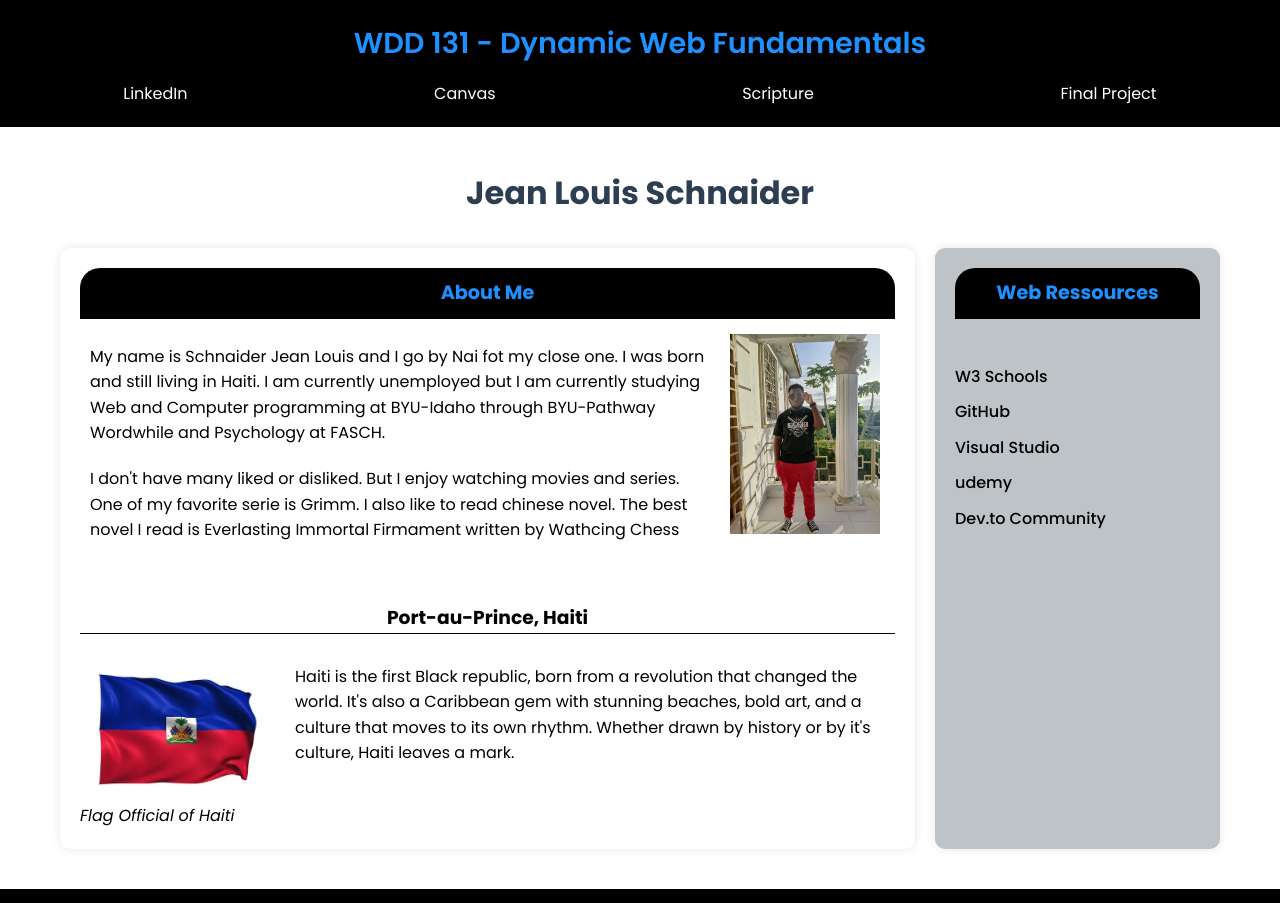
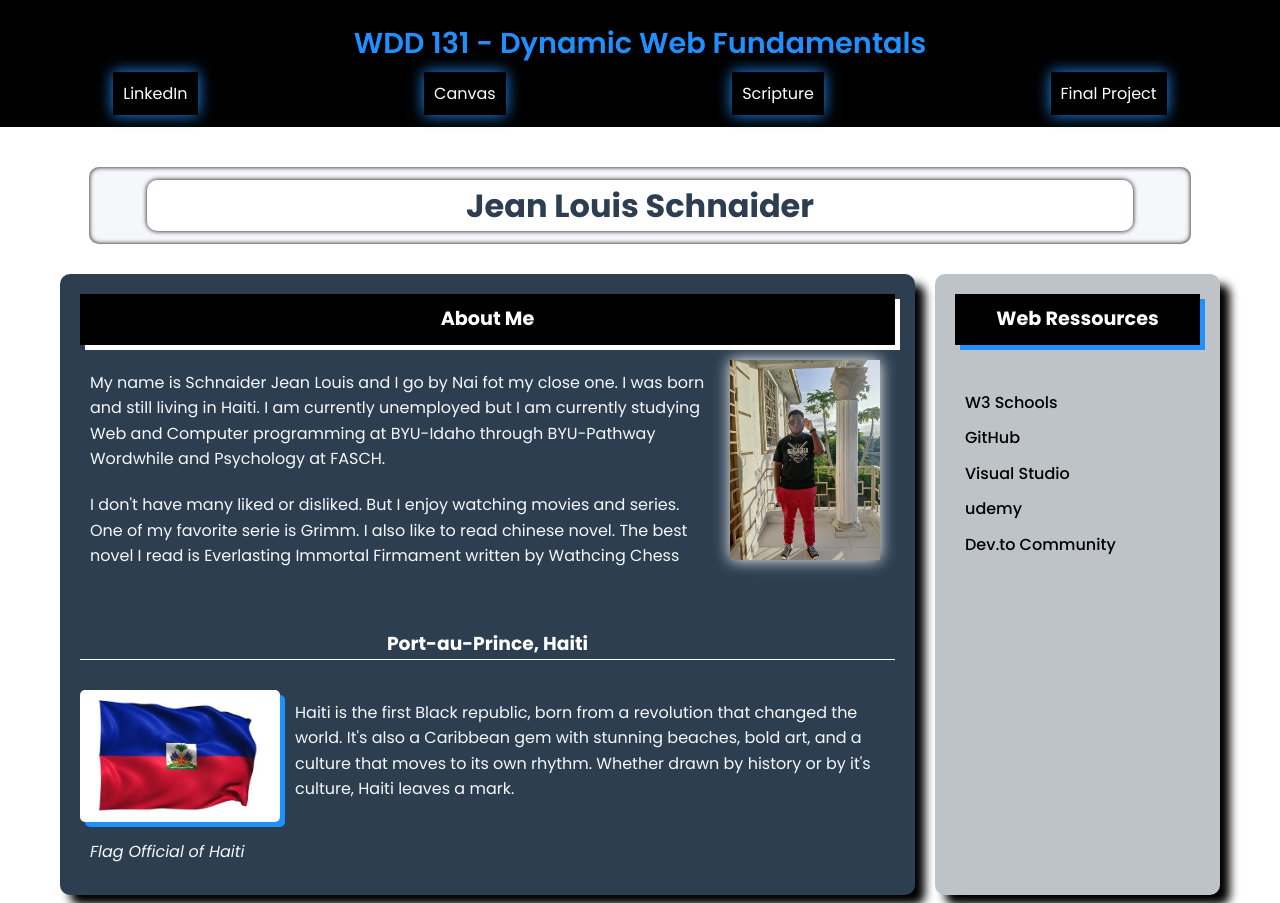
Before and after one commit to schnaider30-programmer/wdd131, a plain HTML site: page index.html in a window 1280 px wide. Shown: the top 903 px of the page. Drawn offline with Linux system fonts and the light colour scheme.

Commit message:
better styled the page

```diff
--- a/index.html
+++ b/index.html
@@ -31,7 +31,10 @@
         </nav>
     </header>
     <main>
-        <h1>Jean Louis Schnaider</h1>
+        <div class="student-name">
+            <h1>Jean Louis Schnaider</h1>
+        </div>
+
         <div class="card-container">
             <section class="card left-side">
                 <div class="about-section">
--- a/styles/base.css
+++ b/styles/base.css
@@ -15,8 +15,6 @@
 }
 
 body {
-    /* background-color: var(--dark-gray); */
-    /* color: var(--black); */
     line-height: 1.6;
 }
 
@@ -43,12 +41,16 @@ header {
 .nav-links a {
     text-decoration: none;
     color: var(--white);
-    transition: color 0.3s ease;
+    transition: color 0.5s ease-in;
+    padding: 10px;
+    box-shadow: 0 0 15px var(--accent);
 }
 
 .nav-links a:hover {
     color: var(--accent);
     font-weight: 700;
+    font-size: 1.1rem;
+    box-shadow: inset 0 0 10px  var(--white);
 }
 
 main {
@@ -59,12 +61,25 @@ main {
 
 h1 {
     text-align: center;
-    margin-bottom: 30px;
     font-size: 2rem;
     color: var(--dark-gray);
+    background-color: var(--white);
+    width: 90%;
+    margin: 10px auto;
+    border-radius: 10px;
+    box-shadow: 0 0 5px var(--black);
+}
+.student-name {
+    background-color: var(--light-gray);
+    border-radius: 10px;
+    width: 95%;
+    margin: auto;
+    padding: 3px;
+    box-shadow: inset 0 0 5px var(--black);
 }
 
 .card-container {
+    margin-top: 30px;
     display: grid;
     grid-template-columns: 3fr 1fr;
     gap: 20px;
@@ -74,21 +89,26 @@ h1 {
     background-color: var(--white);
     padding: 20px;
     border-radius: 10px;
-    box-shadow: 0 0 10px rgba(0, 0, 0, 0.1);
+    box-shadow: 10px 10px 10px var(--black);
 }
 
 .card-heading {
     font-size: 1.2rem;
     padding: 10px;
     margin-bottom: 15px;
-    color: var(--accent);
+    color: var(--white);
     text-align: center;
     background-color: var(--black);
-    border-radius: 20px 20px 0 0;
+    box-shadow: 5px 5px var(--accent);
+}
+
+.about-section .card-heading {
+    box-shadow: 5px 5px var(--white);
 }
 
 .card-container .card .about-section img {
     float: right;
+    box-shadow: 0 0 15px var(--white);
 }
 
 .about-section {
@@ -98,18 +118,19 @@ h1 {
 .about-section img {
     width: 100%;
     max-width: 150px;
-    /* border-radius: 10px; */
     margin: 0 15px;
 }
 
-.about-section p {
+.about-section p, .country-section p, figure figcaption {
     padding: 10px;
+    color: var(--light-gray);
 }
 
 .country-section h3 {
     text-align: center;
     margin-bottom: 30px;
     border-bottom: 1px solid;
+    color: var(--white);
 }
 
 .country-section figure {
@@ -125,11 +146,15 @@ h1 {
     max-width: 200px;
     border-radius: 5px;
     margin-right: 15px;
+    box-shadow: 5px 5px var(--accent);
 }
 
 .country-section figcaption {
     font-size: 1rem;
+}
 
+.left-side {
+    background-color: var(--dark-gray);
 }
 
 .right-side {
@@ -139,7 +164,8 @@ h1 {
 aside ul {
     padding-top: 30px;
     list-style: none;
-    padding-left: 0;
+    padding-left: 10px;
+    max-width: 100%;
 }
 
 aside li {
```
